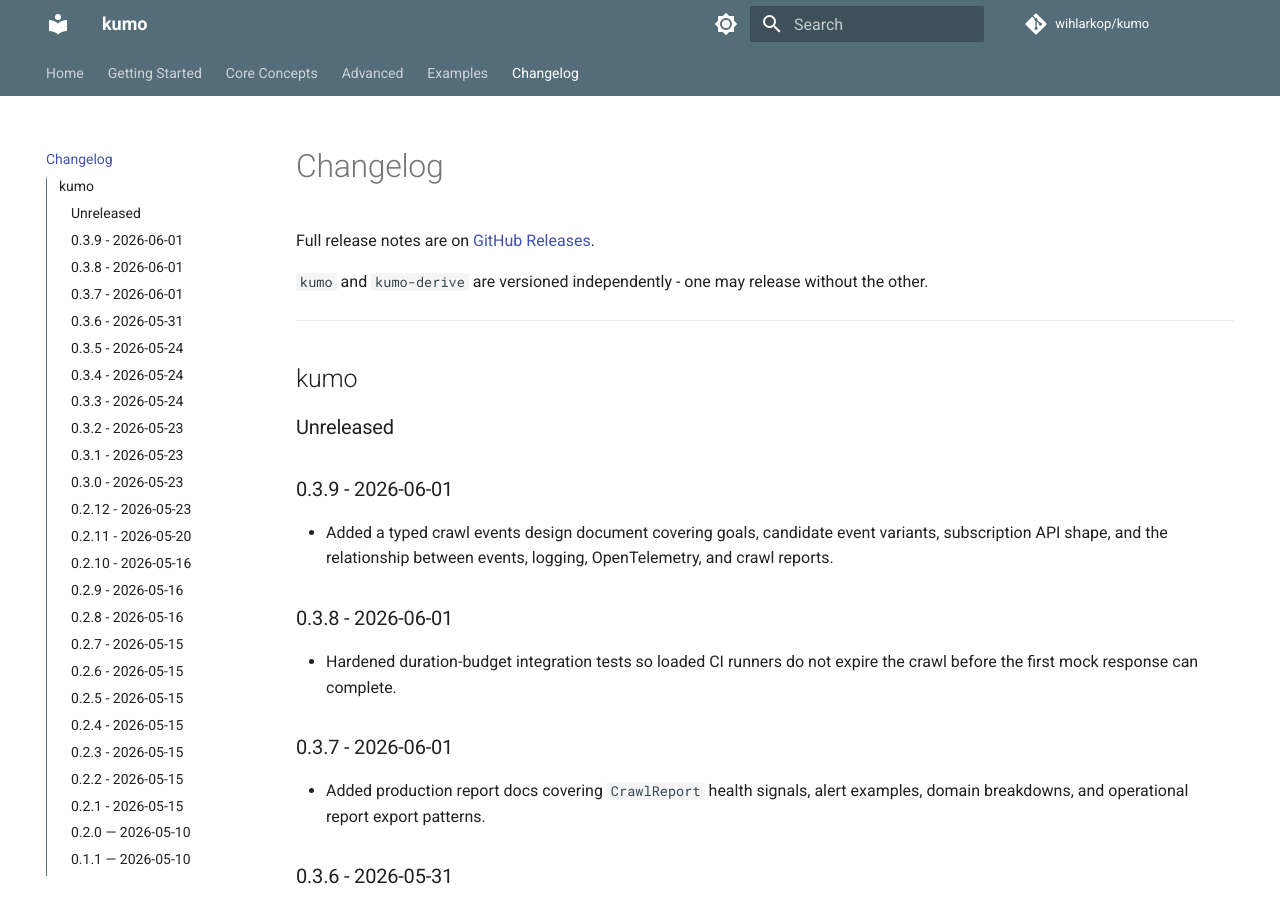
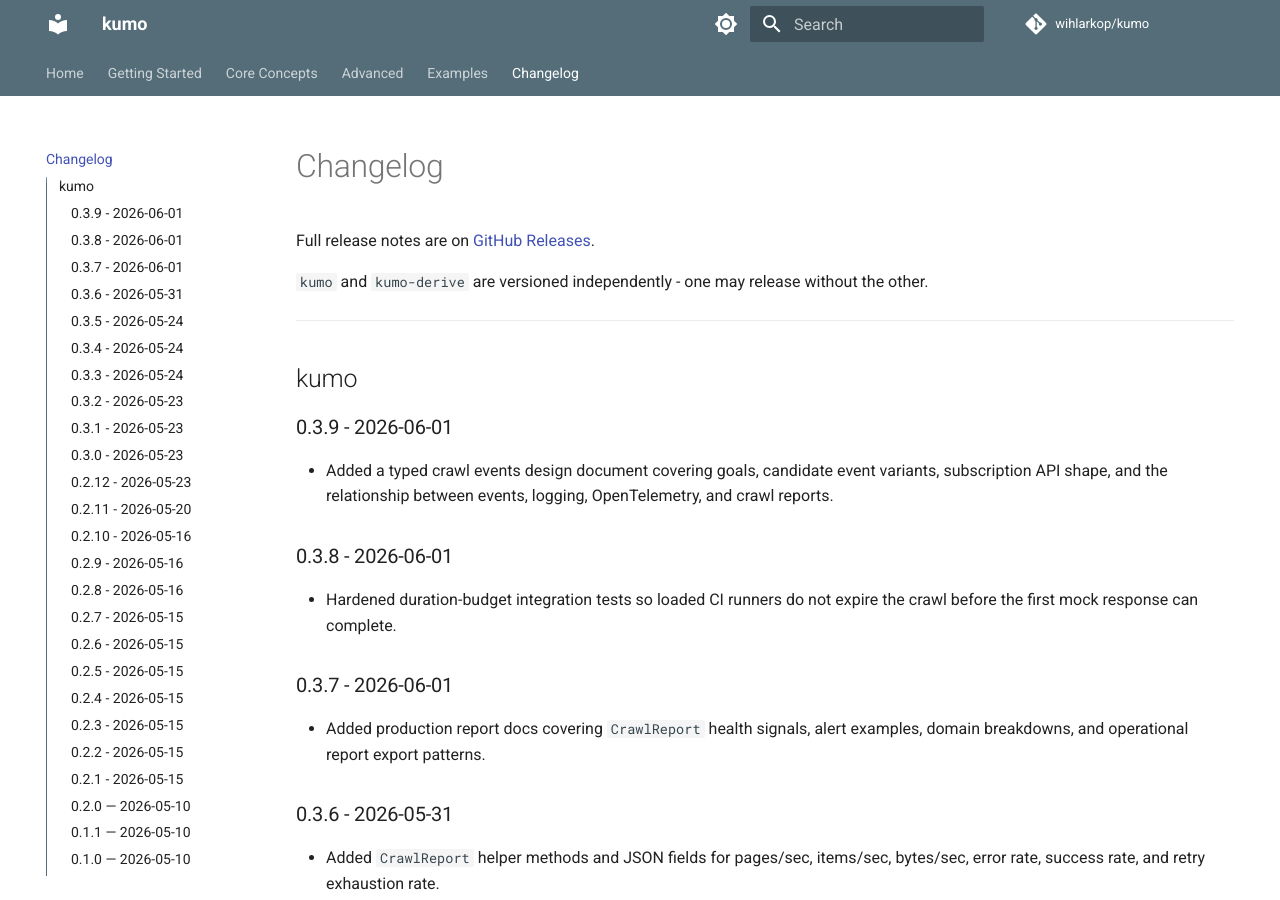
Before and after one commit to wihlarkop/kumo, an MkDocs documentation site: the page built from docs/src/changelog.md, in a window 1280 px wide and 900 px high. Built offline with MkDocs 1.6.1 and Material for MkDocs 9.7.7, drawn with Linux system fonts in a browser that asks for light colours; comment, search, counter and statistics services are not loaded.

Commit message:
docs: remove unreleased changelog heading

```diff
--- a/docs/src/changelog.md
+++ b/docs/src/changelog.md
@@ -11,8 +11,6 @@ Full release notes are on [GitHub Releases](https://github.com/wihlarkop/kumo/re
 ---
 
 ## kumo
-
-### Unreleased
 
 ### 0.3.9 - 2026-06-01
 
```
